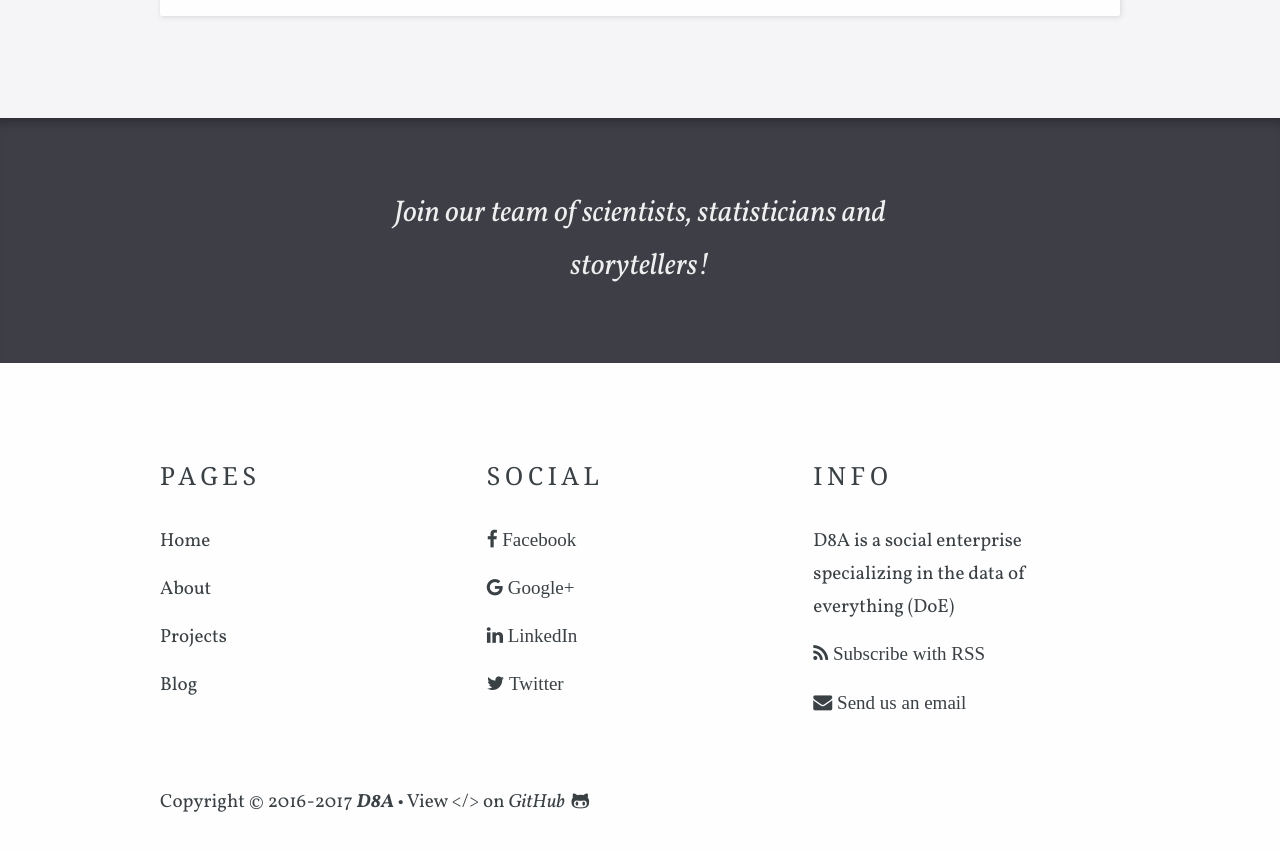
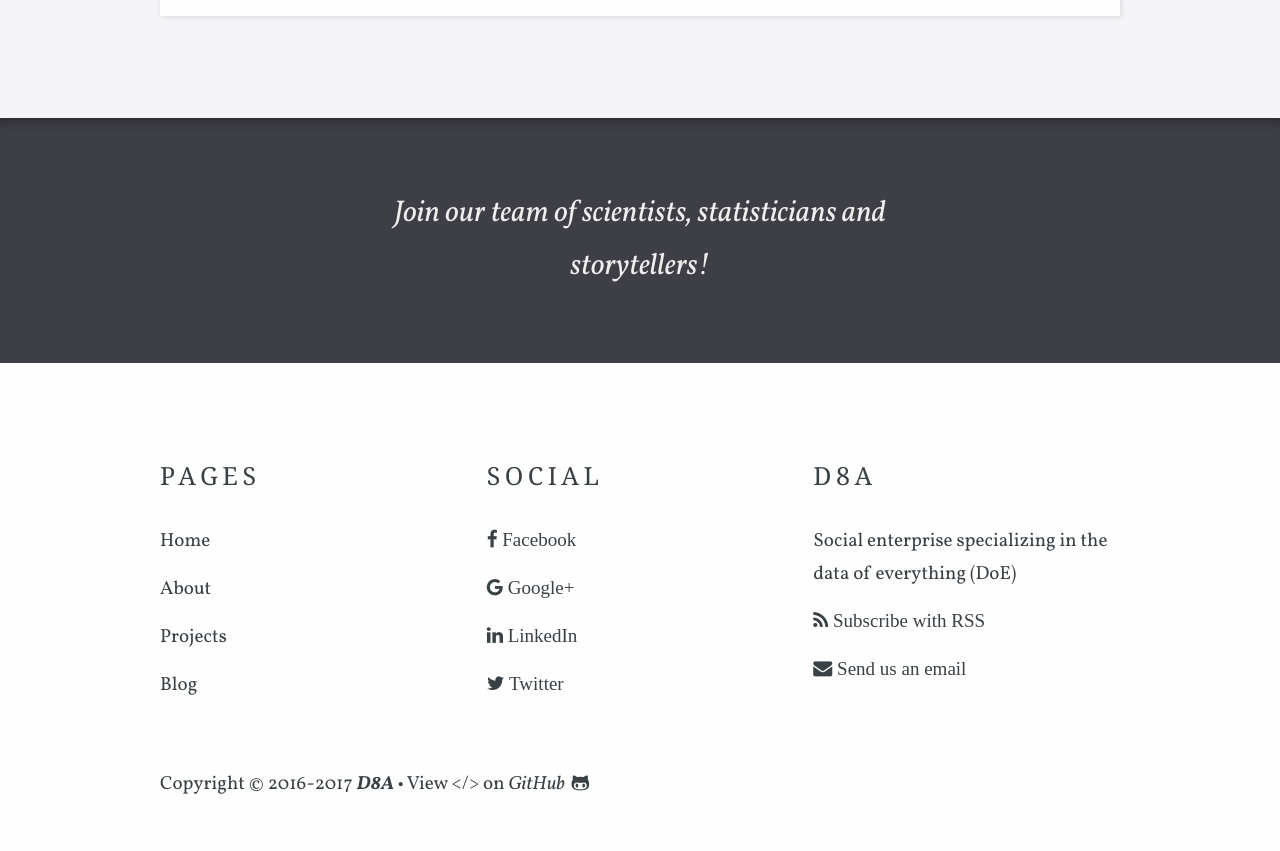
Before and after one commit to bioshack/d8a, a Jekyll site: the page built from _posts/2017-07-5-game.md, in a window 1280 px wide and 900 px high, scrolled down 3522 px. Shown: the top 851 px of the window. Built offline with Jekyll 4.4.1, drawn with Linux system fonts in a browser that asks for light colours; some web fonts are replaced.

Commit message:
Undo edits

```diff
--- a/_config.yml
+++ b/_config.yml
@@ -33,7 +33,7 @@ social:
     link: https://twitter.com/d8aorg
     icon: twitter
 
-info: D8A is a social enterprise specializing in the data of everything (DoE)
+summary: Social enterprise specializing in the data of everything (DoE)
 email: info@d8a.org
 founded: 2016
 github_repo: "https://github.com/d8aorg/d8aorg.github.io"
--- a/_layouts/default.html
+++ b/_layouts/default.html
@@ -111,9 +111,9 @@
 
 					<ul class="footer-links">
 						<li>
-							<h2>Info</h2>
+							<h2>{{ site.title }}</h2>
 						</li>
-						<li>{{ site.info }}</li>
+						<li>{{ site.summary }}</li>
 						<li><a href="{{ site.baseurl }}/feed.xml" class="fa fa-rss" target="_blank"> Subscribe with RSS</a></li>
 						{% if site.email %}<li><a href="mailto:{{ site.email }}" class="fa fa-envelope" target="_blank"> Send us an email</a></li>{% endif %}
 					</ul>
```
Also changed, not shown: _posts/2017-07-5-game.md (+1 -1 lines), images/game.jpg (added), images/game.png (deleted).
